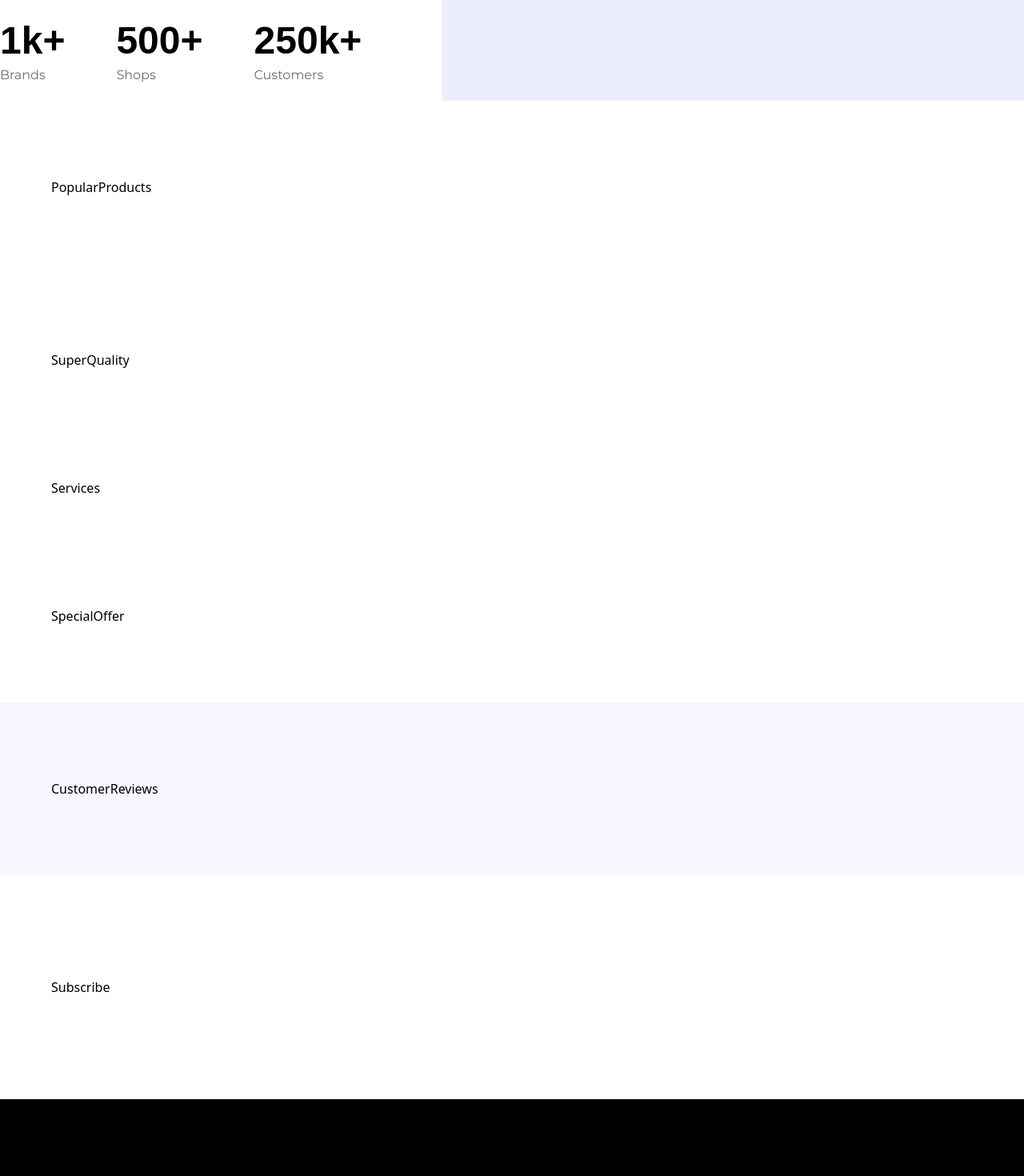
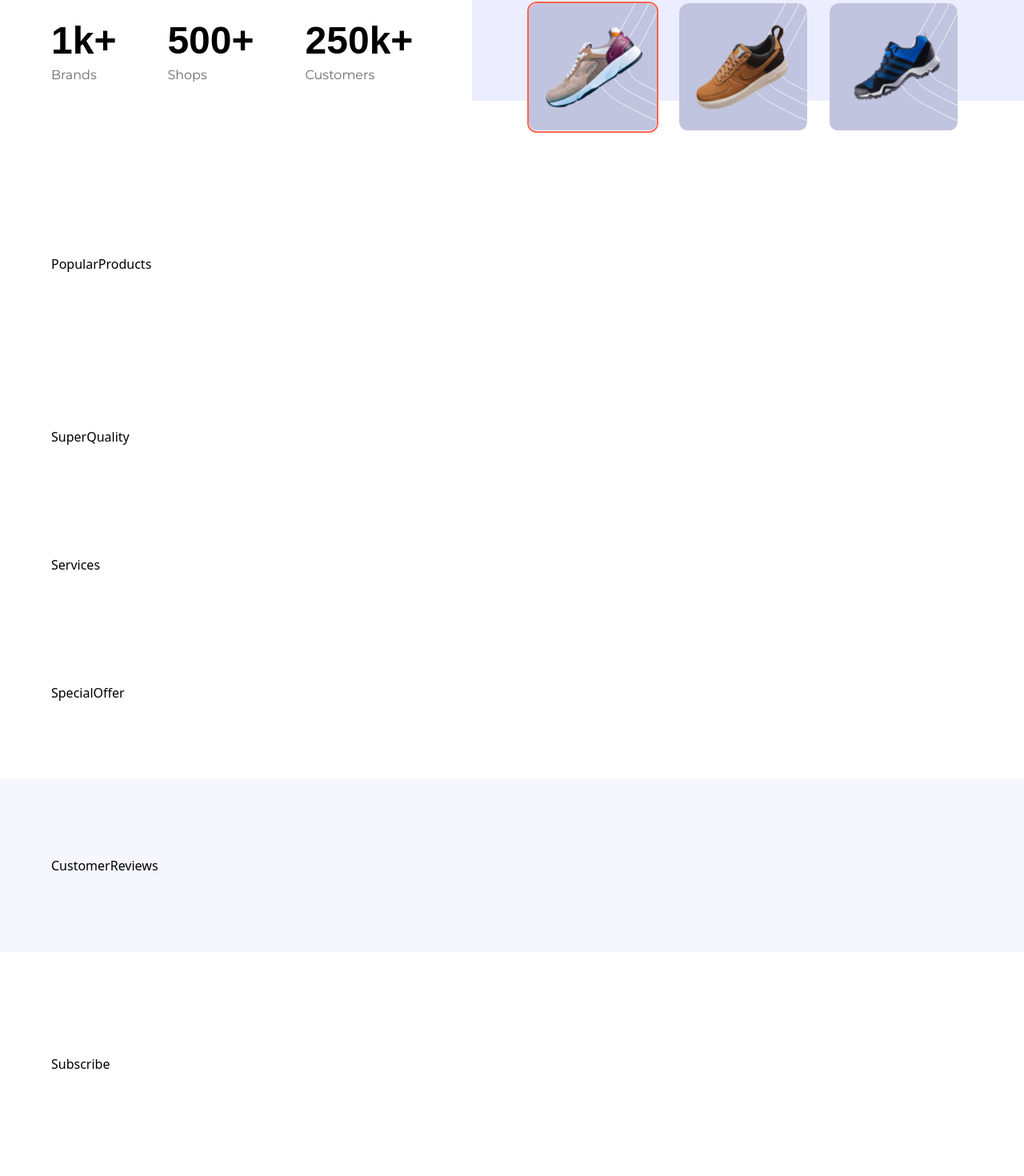
Before and after one commit to KaranP666/Nike-Clone, a React (Vite) app: page / in a window 1280 px wide. Shown: the part 674-2144 px from the top of the page at 80% size. Built offline with nearby package versions, Linux system fonts and the light colour scheme; a web font is replaced by a local one.

Commit message:
style fixed and Hero section is complete with shoecard component

```diff
--- a/src/App.jsx
+++ b/src/App.jsx
@@ -13,19 +13,31 @@ import Nav from "./components/Nav";
 
 const App = () => {
   return (
-    <main className="relative">
+    <main className='relative'>
       <Nav />
-      <section className="xl:padding-1 wide:padding-r padding-b">
+      <section className='xl:padding-l wide:padding-r padding-b'>
         <Hero />
-        <section className="padding"><PopularProducts /></section>
-        <section className="padding"><SuperQuality /></section>
-        <section className="padding-x py-10"><Services /></section>
-        <section className="padding"><SpecialOffer /></section>
-        <section className="bg-pale-blue padding"><CustomerReviews /></section>
-        <section className="padding-x sm:py-32 w-full"><Subscribe /></section>
-        <section className="padding bg-black padding-x padding-t pb-8">
-          Footer
-        </section>
+      </section>
+      <section className='padding'>
+        <PopularProducts />
+      </section>
+      <section className='padding'>
+        <SuperQuality />
+      </section>
+      <section className='padding-x py-10'>
+        <Services />
+      </section>
+      <section className='padding'>
+        <SpecialOffer />
+      </section>
+      <section className='bg-pale-blue padding'>
+        <CustomerReviews />
+      </section>
+      <section className='padding-x sm:py-32 py-16 w-full'>
+        <Subscribe />
+      </section>
+      <section className=' bg-black padding-x padding-t pb-8'>
+        <Footer />
       </section>
     </main>
   );
--- a/src/components/ShoeCard.jsx
+++ b/src/components/ShoeCard.jsx
@@ -1,9 +1,29 @@
-import React from 'react'
+import React from "react";
 
-const ShoeCard = () => {
+const ShoeCard = ({ imgURL, changeBigShoeImage, bigShoeImg }) => {
+  const handleClick = () => {
+    if (bigShoeImg !== imgURL.bigShoe) {
+      changeBigShoeImage(imgURL.bigShoe);
+    }
+  };
   return (
-    <div>ShoeCard</div>
-  )
-}
+    <div
+      className={`border-2 rounded-xl ${
+        bigShoeImg === imgURL.bigShoe ? "border-coral-red" : "border-transparent"
+      } cursor-pointer max-sm:flex-1`}
+      onClick={handleClick}
+    >
+      <div className="flex justify-center items-center bg-card bg-center bg-cover sm:w-40 sm:h-40 rounded-xl max-sm:p-4">
+        <img
+          src={imgURL.thumbnail}
+          alt="Shoe collection"
+          width={127}
+          height={103.34}
+          className="object-contain"
+        />
+      </div>
+    </div>
+  );
+};
 
-export default ShoeCard
+export default ShoeCard;
--- a/src/section/Hero.jsx
+++ b/src/section/Hero.jsx
@@ -1,10 +1,11 @@
-import React from "react";
+import React, { useState } from "react";
 import Button from "../components/Button";
 import { arrowRight } from "../assets/icons";
 import { shoes, statistics } from "../constants";
 import { bigShoe1 } from "../assets/images";
 import ShoeCard from "../components/ShoeCard";
 const Hero = () => {
+  const [bigShoeImg, setBigShoeImg] = useState(bigShoe1);
   return (
     <section
       id="home"
@@ -29,7 +30,7 @@ const Hero = () => {
         <Button label="Shop now" iconURL={arrowRight} />
         <div className="flex justify-start items-start flex-wrap w-full mt-20 gap-16">
           {statistics.map((stats, intex) => (
-            <div key={stats.label}>
+            <div key={intex}>
               <p className="text-4xl font-palanquin font-bold">{stats.value}</p>
               <p className="leading-7 font-montserrat text-slate-gray">
                 {stats.label}
@@ -38,20 +39,19 @@ const Hero = () => {
           ))}
         </div>
       </div>
-      <div className="relative flex-1 flex justify-center items-center xl:min-h-screen max-xl:py-40 bg-primary bg-hero bg-cover bg-center">
+      <div className='relative flex-1 flex justify-center items-center xl:min-h-screen max-xl:py-40 bg-primary bg-hero bg-cover bg-center'>
         <img
-          src={bigShoe1}
+          src={bigShoeImg}
           alt="shoe collection"
           width={610}
           height={502}
           className="object-contain relative z-10"
         />
-        <div>
+        <div className="flex sm:gap-6 gap-4 absolute -bottom-[5%] sm:left-[10%] max-sm:px-6">
           {shoes.map((shoe,index)=>(
             <div>
-              <ShoeCard imgURL={shoe} changeBigShoeImage= {()=>{
-
-              }} bigShoeImg=""/>
+              <ShoeCard imgURL={shoe} changeBigShoeImage= {(shoe)=>
+                setBigShoeImg(shoe)} bigShoeImg={bigShoeImg}/>
               </div>
           ))}
         </div>
```
